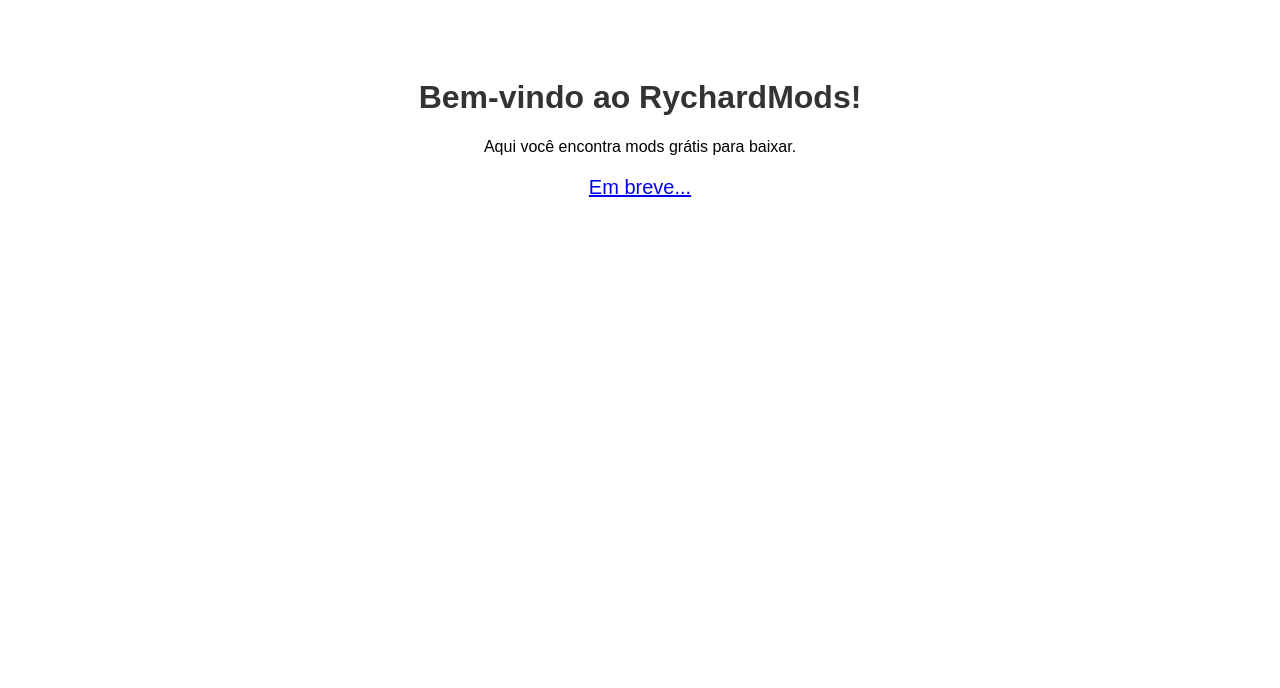
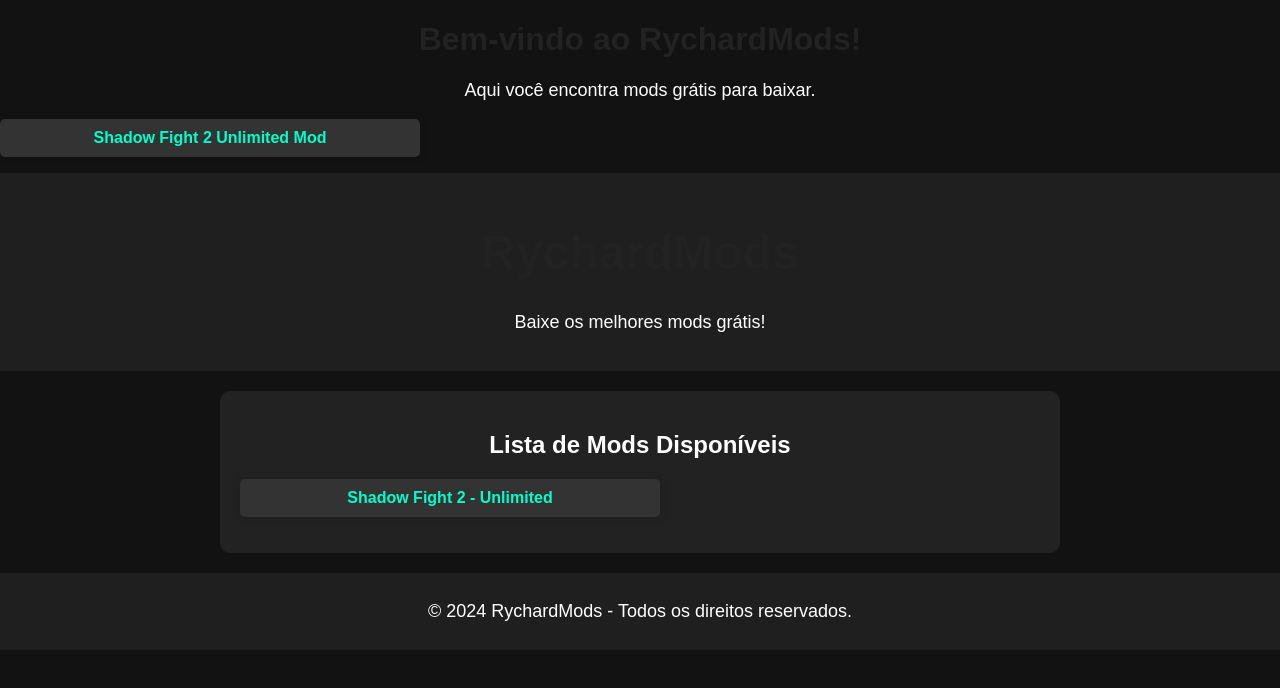
Before and after one commit to DJLightZN/RychardMods, a plain HTML site: page index.html in a window 1280 px wide. Drawn offline with Linux system fonts and the light colour scheme.

Commit message:
Update index.html
versao atual do site

```diff
--- a/index.html
+++ b/index.html
@@ -3,16 +3,109 @@
 <head>
     <meta charset="UTF-8">
     <meta name="viewport" content="width=device-width, initial-scale=1.0">
-    <title>RychardMods</title>
+    <title>RychardMods - Mods Grátis</title>
     <style>
-        body { font-family: Arial, sans-serif; text-align: center; padding: 50px; }
-        h1 { color: #333; }
-        a { display: block; margin-top: 20px; font-size: 20px; }
+        body {
+            font-family: Arial, sans-serif;
+            text-align: center;
+            padding: 50px;
+            background-color: #f4f4f4;
+        }
+        h1 { color: #222; }
+        p { font-size: 18px; }
+        .mod-list {
+            list-style: none;
+            padding: 0;
+        }
+        .mod-list li {
+            background: #fff;
+            margin: 10px auto;
+            padding: 15px;
+            border-radius: 5px;
+            box-shadow: 0 0 10px rgba(0,0,0,0.1);
+            max-width: 400px;
+        }
+        a {
+            text-decoration: none;
+            color: #007BFF;
+            font-weight: bold;
+        }
+        a:hover { text-decoration: underline; }
     </style>
 </head>
 <body>
     <h1>Bem-vindo ao RychardMods!</h1>
     <p>Aqui você encontra mods grátis para baixar.</p>
-    <a href="#">Em breve...</a>
+
+    <ul class="mod-list">
+        <li><a href="https://www.mediafire.com/file/escghy0z9f3ocsj/Shadow_Fight_2_UNLIMITED_MOD_APK_by_Melish+(1).zip/file" target="_blank">Shadow Fight 2 Unlimited Mod</a></li>
+        <!-- Adicione mais mods aqui -->
+    </ul>
 </body>
 </html>
+<!DOCTYPE html>
+<html lang="pt-br">
+<head>
+    <meta charset="UTF-8">
+    <meta name="viewport" content="width=device-width, initial-scale=1.0">
+    <title>RychardMods - Download de Mods Grátis</title>
+    <style>
+        body {
+            font-family: Arial, sans-serif;
+            margin: 0;
+            padding: 0;
+            background-color: #121212;
+            color: #fff;
+            text-align: center;
+        }
+        header {
+            background-color: #1f1f1f;
+            padding: 20px;
+            font-size: 24px;
+        }
+        .container {
+            max-width: 800px;
+            margin: 20px auto;
+            padding: 20px;
+            background-color: #222;
+            border-radius: 10px;
+        }
+        .mod-list {
+            list-style: none;
+            padding: 0;
+        }
+        .mod-list li {
+            margin: 15px 0;
+            padding: 10px;
+            background: #333;
+            border-radius: 5px;
+        }
+        .mod-list a {
+            text-decoration: none;
+            color: #00ffcc;
+            font-weight: bold;
+        }
+        footer {
+            margin-top: 20px;
+            padding: 10px;
+            background-color: #1f1f1f;
+        }
+    </style>
+</head>
+<body>
+    <header>
+        <h1>RychardMods</h1>
+        <p>Baixe os melhores mods grátis!</p>
+    </header>
+    <div class="container">
+        <h2>Lista de Mods Disponíveis</h2>
+        <ul class="mod-list">
+            <li><a href="https://www.mediafire.com/file/escghy0z9f3ocsj/Shadow_Fight_2_UNLIMITED_MOD_APK_by_Melish+(1).zip/file" target="_blank">Shadow Fight 2 - Unlimited</a></li>
+            <!-- Adicione mais mods aqui -->
+        </ul>
+    </div>
+    <footer>
+        <p>&copy; 2024 RychardMods - Todos os direitos reservados.</p>
+    </footer>
+</body>
+</html>
```
